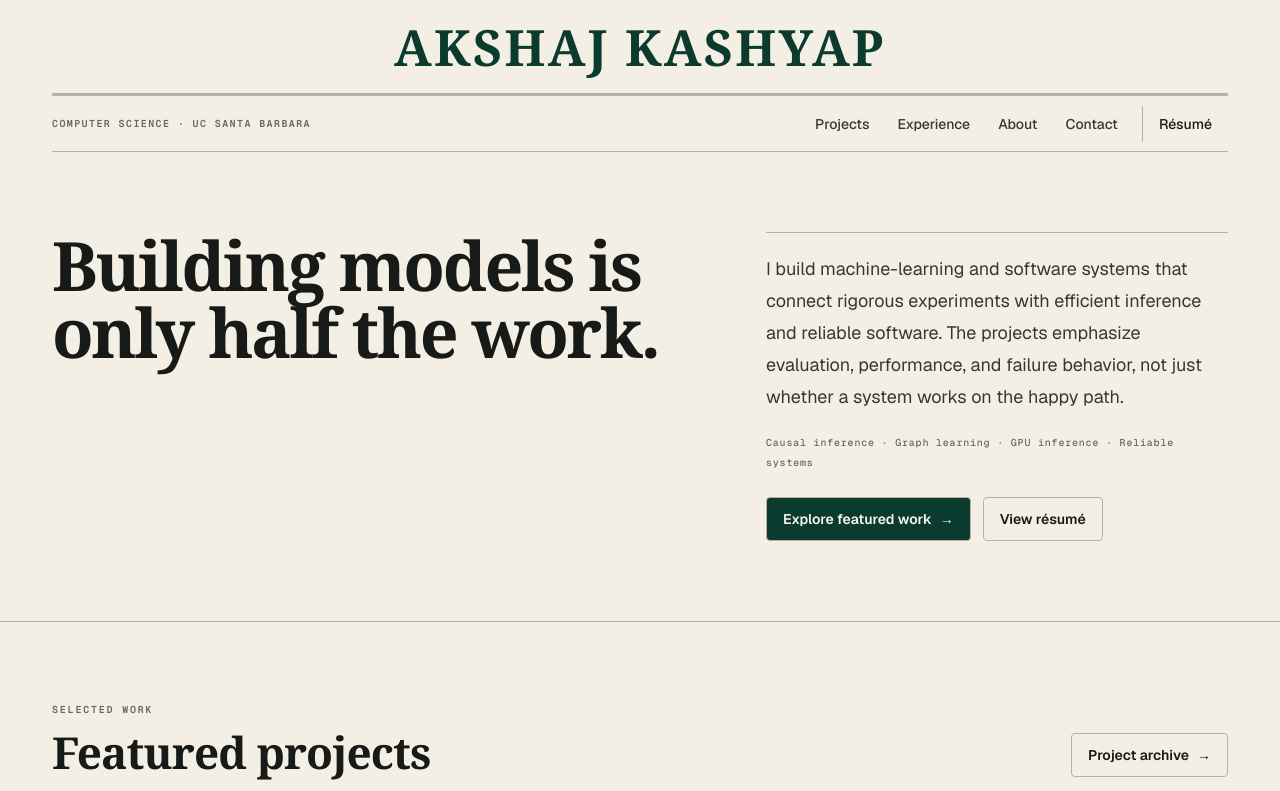
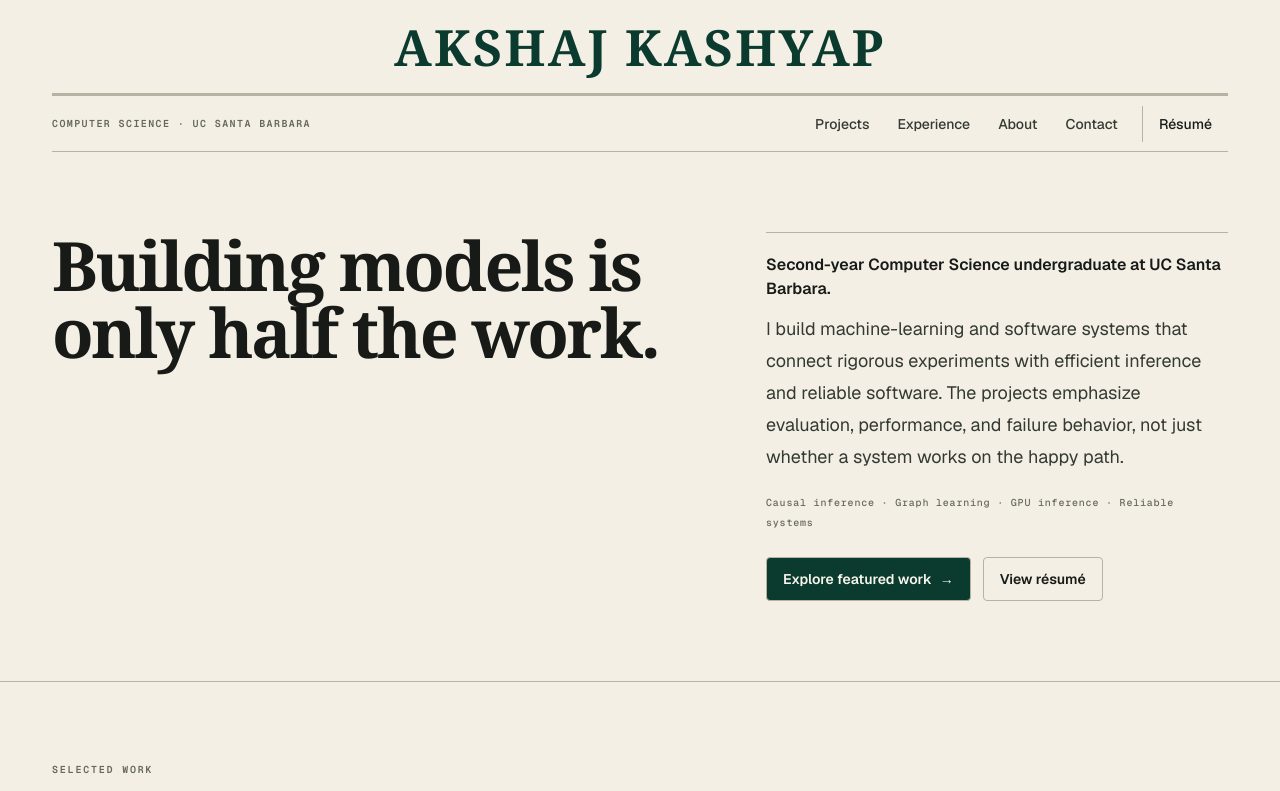
Before and after one commit to AkshajKashyap/akshaj-portfolio, a Next.js app: page / in a window 1280 px wide. Shown: the top 791 px of the page. Built offline with nearby package versions, Linux system fonts and the light colour scheme.

Commit message:
ak - clarify second-year positioning and refresh portfolio resume

```diff
--- a/src/app/layout.tsx
+++ b/src/app/layout.tsx
@@ -19,7 +19,7 @@ export const metadata: Metadata = {
     default: "Akshaj Kashyap | Machine Learning & Software Engineering",
     template: "%s | Akshaj Kashyap",
   },
-  description: "Akshaj Kashyap is a UC Santa Barbara computer science student building machine-learning and software systems across rigorous experimentation, efficient inference, and reliable infrastructure.",
+  description: "Akshaj Kashyap is a second-year Computer Science undergraduate at UC Santa Barbara building machine-learning and software systems across rigorous experimentation, efficient inference, and reliable infrastructure.",
   robots: {
     index: true,
     follow: true,
--- a/src/app/page.tsx
+++ b/src/app/page.tsx
@@ -26,7 +26,10 @@ export default function Home() {
             </h1>
           </div>
           <div className="border-t border-accent pt-5 lg:col-span-5">
-            <p className="max-w-xl text-lg leading-8 text-text">
+            <p className="max-w-xl text-sm font-semibold leading-6 text-text-strong sm:text-base">
+              Second-year Computer Science undergraduate at UC Santa Barbara.
+            </p>
+            <p className="mt-3 max-w-xl text-lg leading-8 text-text">
               I build machine-learning and software systems that connect rigorous experiments with efficient inference and reliable software. The projects emphasize evaluation, performance, and failure behavior, not just whether a system works on the happy path.
             </p>
             <p className="mt-5 font-mono text-[10px] font-medium leading-5 tracking-[0.08em] text-text-muted">
@@ -108,10 +111,10 @@ export default function Home() {
             <SectionHeading eyebrow="About" title="Clear systems, clearly explained." />
             <div className="mt-6 max-w-2xl space-y-5 text-base leading-8 text-text">
               <p>
-                Akshaj Kashyap is pursuing a B.S. in Computer Science at UC Santa Barbara, expected June 2028. His work spans machine learning and software systems, with a focus on how experiments are designed, how models and systems execute, how performance is measured, and what happens when assumptions fail.
+                Akshaj Kashyap is a second-year Computer Science undergraduate at UC Santa Barbara, with expected B.S. completion in June 2028. His work spans machine learning and software systems, with a focus on how experiments are designed, how models and systems execute, how performance is measured, and what happens when assumptions fail.
               </p>
               <p>
-                In the PLAXCO Lab, he works with electrochemical data and reusable analysis tools for biosensor experiments. Before much of his technical work, he served as editor-in-chief of his high-school newspaper. That experience still shapes his approach: organize complex information, distinguish evidence from assertion, and explain technical decisions clearly.
+                He was admitted to UCSB&apos;s Early Research Scholars Program (ERSP) for 2026–27. In the PLAXCO Lab, he works with electrochemical data and reusable analysis tools for biosensor experiments. Before much of his technical work, he served as editor-in-chief of his high-school newspaper. That experience still shapes his approach: organize complex information, distinguish evidence from assertion, and explain technical decisions clearly.
               </p>
             </div>
           </div>
@@ -141,7 +144,7 @@ export default function Home() {
               Continue the conversation.
             </h2>
             <p className="mt-5 max-w-2xl text-base leading-7 text-text">
-              For research, software, and applied machine-learning opportunities, reach out by email or connect through LinkedIn and GitHub.
+              Available for Summer 2027 software engineering and machine-learning internships; also interested in research opportunities. Reach out by email or connect through LinkedIn and GitHub.
             </p>
           </div>
           <div className="flex flex-wrap gap-x-5 gap-y-3 text-sm lg:col-span-4 lg:justify-end">
--- a/src/data/experience.ts
+++ b/src/data/experience.ts
@@ -16,8 +16,8 @@ export const experience: Experience[] = [
     dates: "Aug. 2025 – Present",
     location: "Santa Barbara, CA",
     details: [
-      "Processed 44 electrochemical datasets with Python, converting potentiostat outputs into concentration metrics and plots.",
-      "Refactored SACMES into reusable analysis code for electrochemical biosensor experiments.",
+      "Processed 44 electrochemical exports spanning 11 datasets, two electrodes, and two methods with Python, converting potentiostat outputs into concentration metrics and plots.",
+      "Continuing to refactor SACMES into reusable analysis code for electrochemical biosensor experiments.",
     ],
     technologies: ["Python"],
   },
```
Also changed, not shown: 5 other files (tests, documents, lock files or other folders).
